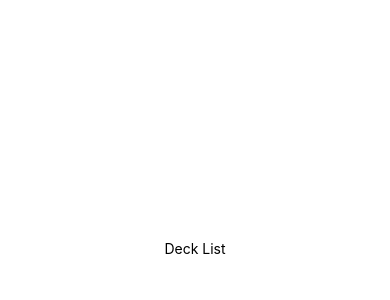
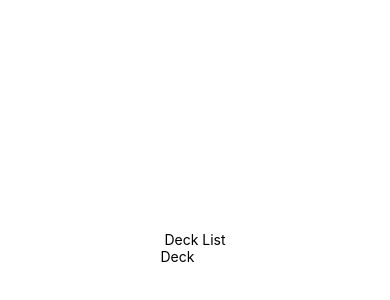
Before and after one commit to MarinaFroes/RDND-project3-mobile-flashcards, a React Native app: screen / in a window 390 px wide. Shown: the part 174-474 px from the top of the page. Built offline with nearby package versions, Linux system fonts and the light colour scheme.

Commit message:
feat: Import Deck component

```diff
--- a/components/DeckList.js
+++ b/components/DeckList.js
@@ -1,11 +1,14 @@
 import React, { Component } from 'react'
 import { Text, View } from 'react-native'
+
+import Deck from './Deck'
 
 export class DeckList extends Component {
   render() {
     return (
       <View>
         <Text> Deck List </Text>
+        <Deck />
       </View>
     )
   }
```
